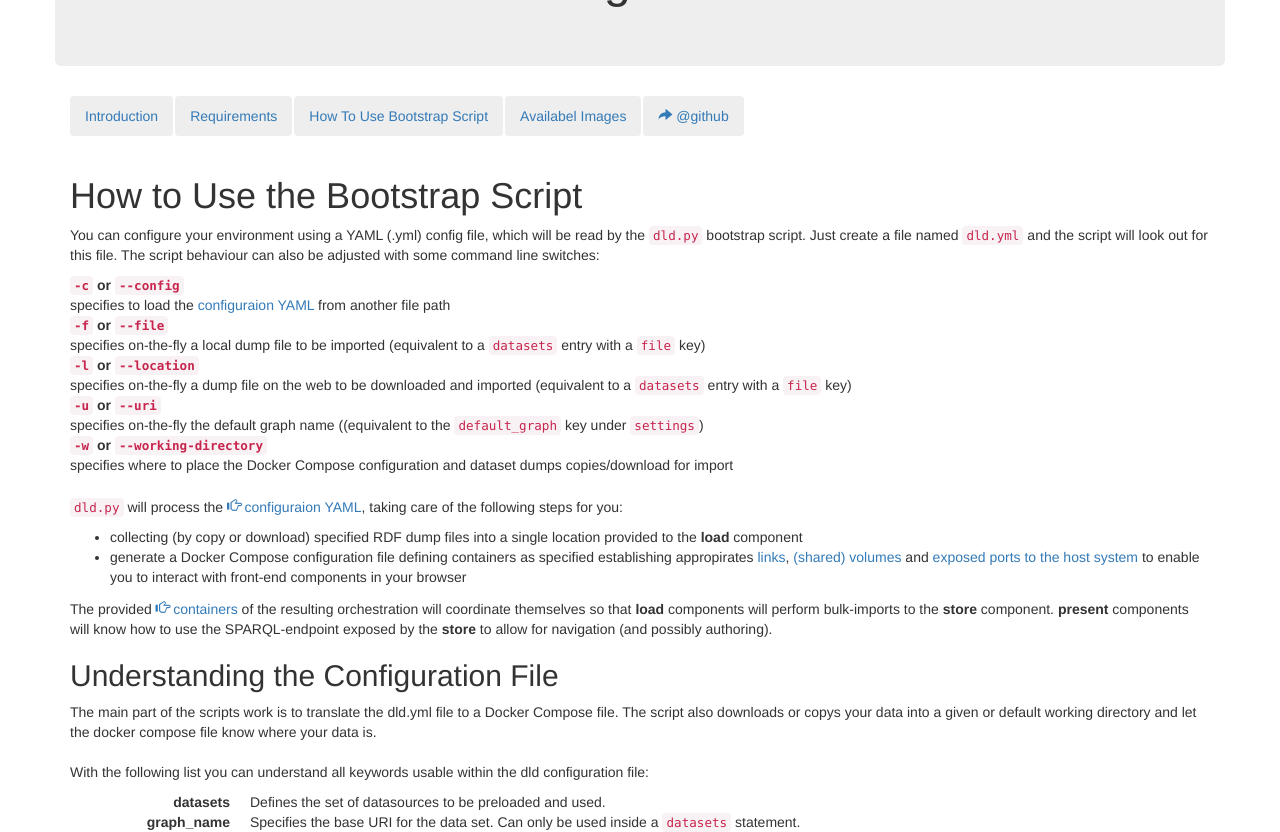
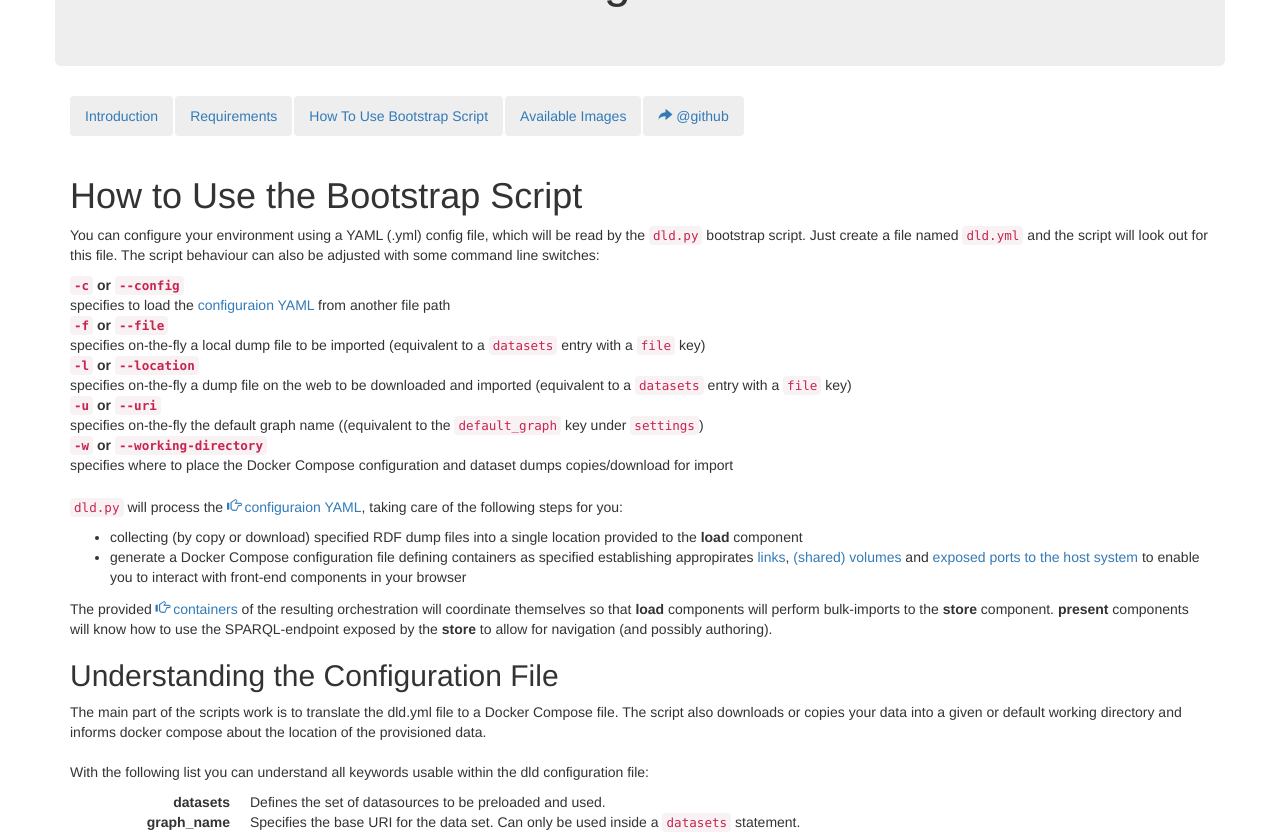
Before and after one commit to Dockerizing/dockerizing.github.io, a Jekyll site: the page built from bootstrap.html, in a window 1280 px wide and 1400 px high. Shown: the part 313-1145 px from the top of the window. Built offline with Jekyll 4.4.1, drawn with Linux system fonts in a browser that asks for light colours; nearby versions of some CDN libraries; library files that are not in the unit come from our copies.

Commit message:
minor linguistic fixes

```diff
--- a/_includes/primary-nav-items.html
+++ b/_includes/primary-nav-items.html
@@ -8,5 +8,5 @@
       <li><a href="#ex-pfarrer">Example: Pfarrerbuch</a></li>
       <li><a href="#ex-custom">Custom Knowledgebase</a></li>
   </ul //-->
-   <li><a href="/images/">Availabel Images</a></li>
+   <li><a href="/images/">Available Images</a></li>
    <li><a href="https://github.com/Dockerizing"><span class="glyphicon glyphicon-share-alt" aria-hidden="true"></span> @github</a></li>
--- a/bootstrap.html
+++ b/bootstrap.html
@@ -34,7 +34,7 @@ some command line switches:</p>
 
 <h2>Understanding the Configuration File</h2>
 
-<p>The main part of the scripts work is to translate the dld.yml file to a Docker Compose file. The script also downloads or copys your data into a given or default working directory and let the docker compose file know where your data is.<br/><br/>
+<p>The main part of the scripts work is to translate the dld.yml file to a Docker Compose file. The script also downloads or copies your data into a given or default working directory and informs docker compose about the location of the provisioned data.<br/><br/>
   With the following list you can understand all keywords usable within the dld configuration file:</p>
 
 <dl class="dl-horizontal">
```
